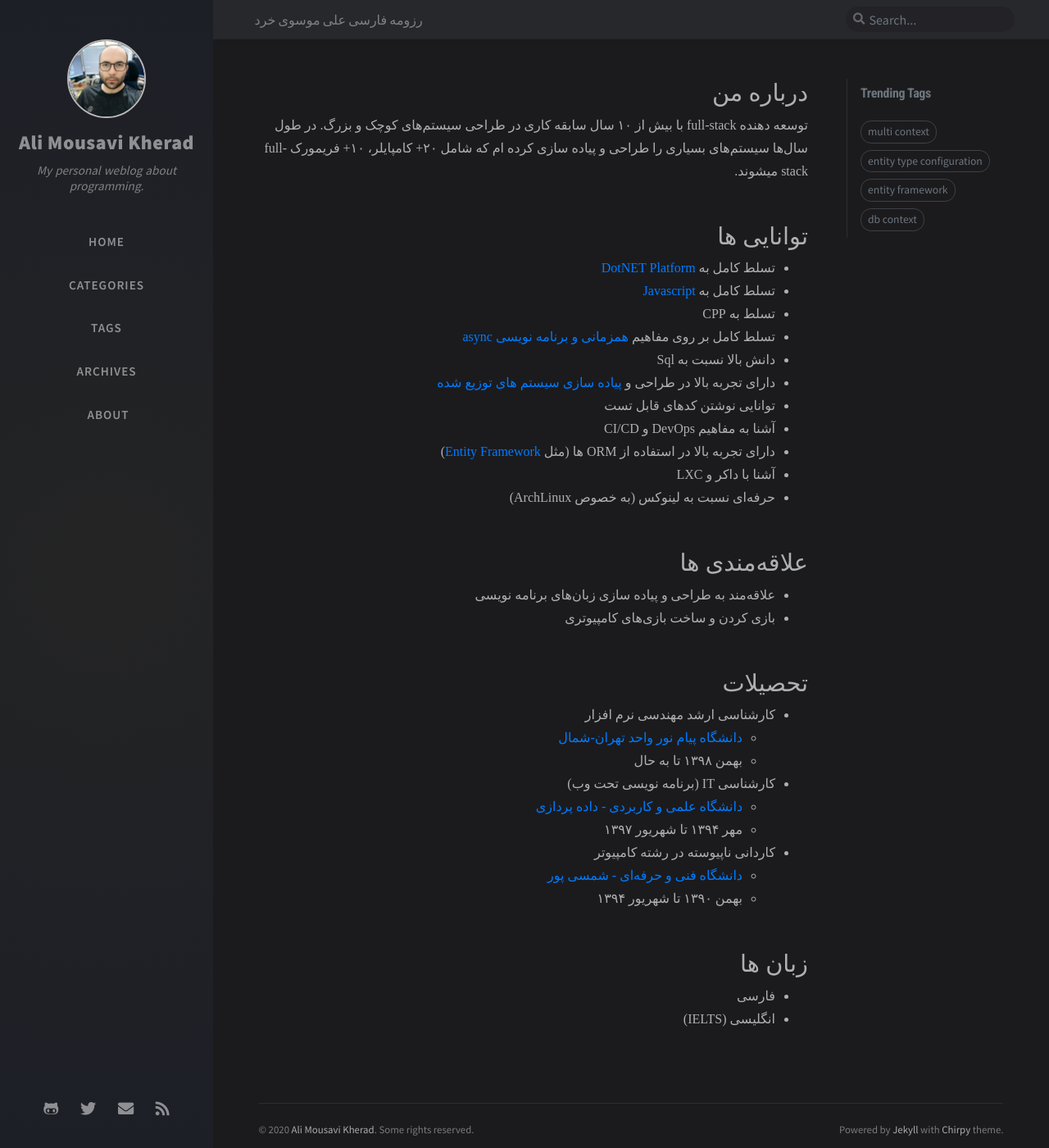
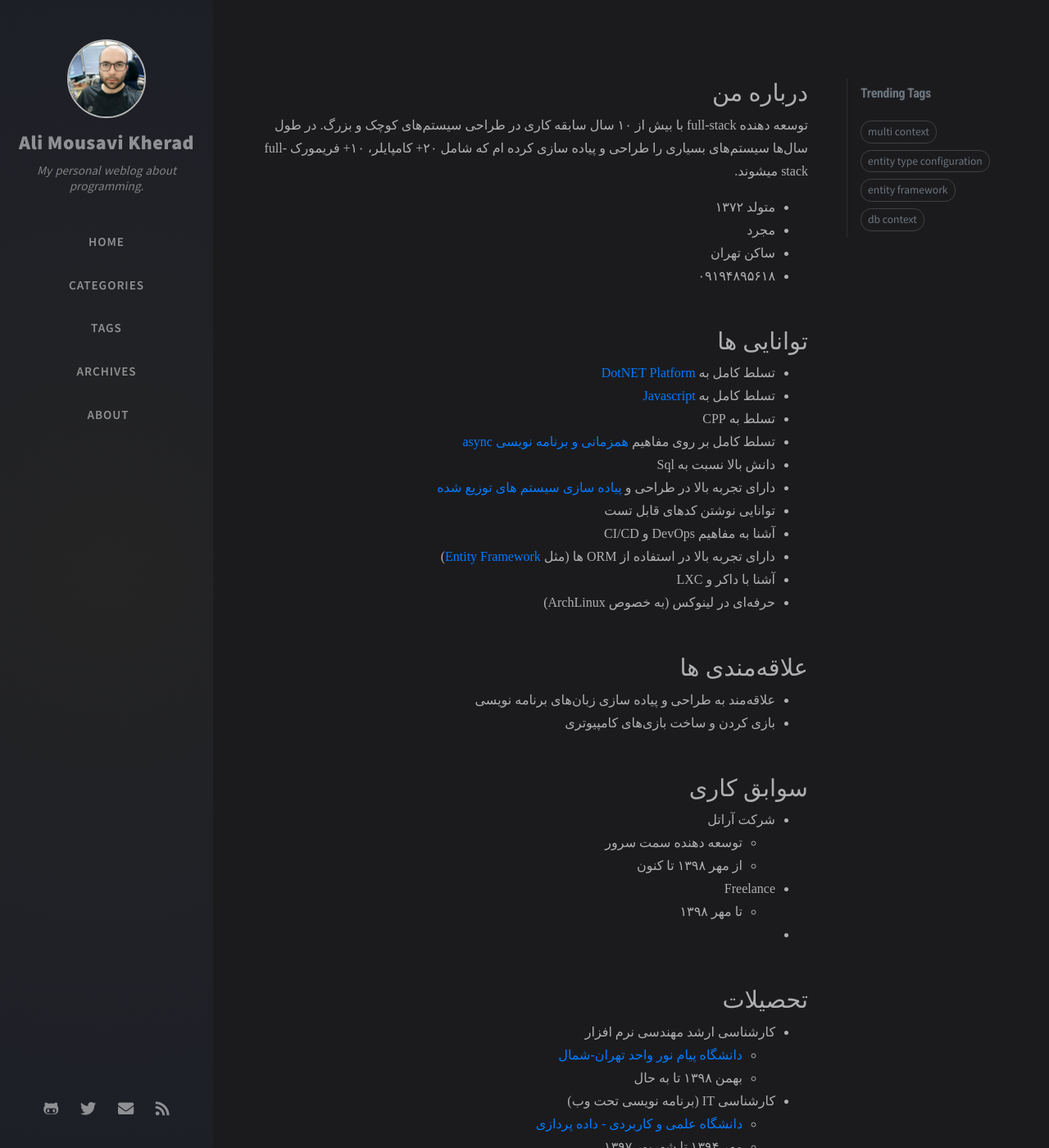
Before and after one commit to amkherad/amkherad.github.io, a Jekyll site: the page built from pages/resume-fa.md, in a window 1280 px wide and 1400 px high. Shown: the whole window at 82% size. Built offline with Jekyll 4.4.1, drawn with Linux system fonts in a browser that asks for light colours; nearby versions of some CDN libraries; comment, search, counter and statistics services are not loaded; some of the changed text lies outside the part shown.

```diff
--- a/pages/resume-fa.md
+++ b/pages/resume-fa.md
@@ -6,6 +6,11 @@
 # درباره من
 
 توسعه دهنده full-stack با بیش از ۱۰ سال سابقه کاری در طراحی سیستم‌های کوچک و بزرگ. در طول سال‌ها سیستم‌های بسیاری را طراحی و پیاده سازی کرده ام که شامل ۲۰+ کامپایلر، ۱۰+ فریمورک full-stack میشوند.
+
+* متولد ۱۳۷۲
+* مجرد
+* ساکن تهران
+* ۰۹۱۹۴۸۹۵۶۱۸
 
 # توانایی ها
 * تسلط کامل به [DotNET Platform](/pages/skills/dotnet/dotnet-programmer-details)
@@ -18,11 +23,19 @@
 * آشنا به مفاهیم DevOps و CI/CD
 * دارای تجربه بالا در استفاده از ORM ها (مثل [Entity Framework](/categories/entity-framework))
 * آشنا با داکر و LXC
-* حرفه‌ای نسبت به لینوکس (به خصوص ArchLinux)
+* حرفه‌ای در لینوکس (به خصوص ArchLinux)
 
 # علاقه‌مندی ها
 * علاقه‌مند به طراحی و پیاده سازی زبان‌های برنامه نویسی
 * بازی کردن و ساخت بازی‌های کامپیوتری
+
+# سوابق کاری
+* شرکت آراتل
+    * توسعه دهنده سمت سرور
+    * از مهر ۱۳۹۸ تا کنون
+* Freelance
+    * تا مهر ۱۳۹۸
+*
 
 # تحصیلات
 * کارشناسی ارشد مهندسی نرم افزار
```
Also changed, not shown: other parts of pages/resume-fa.md (+3 -0 lines), 1 other file.
